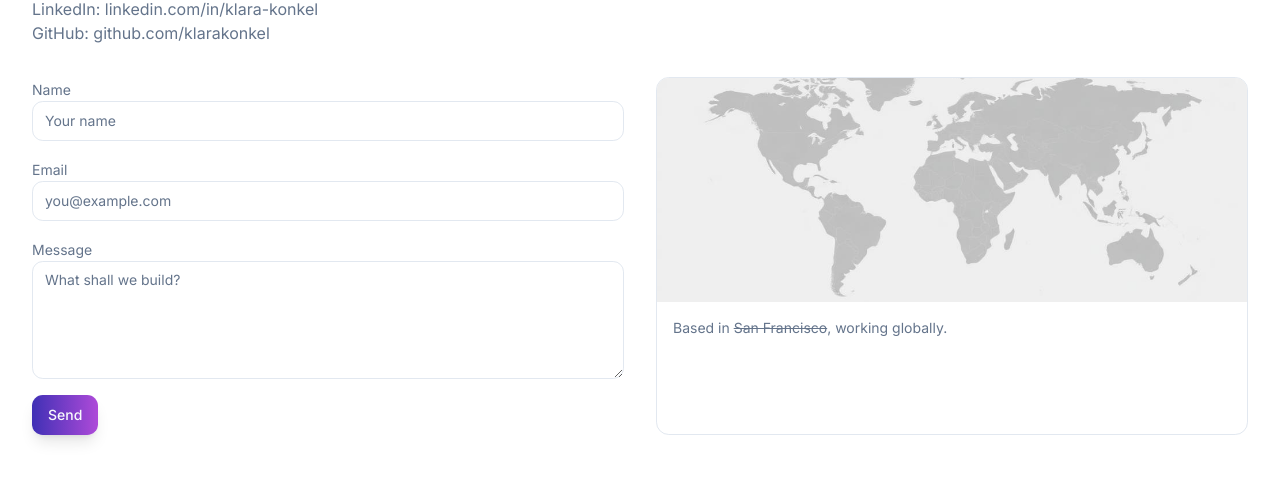
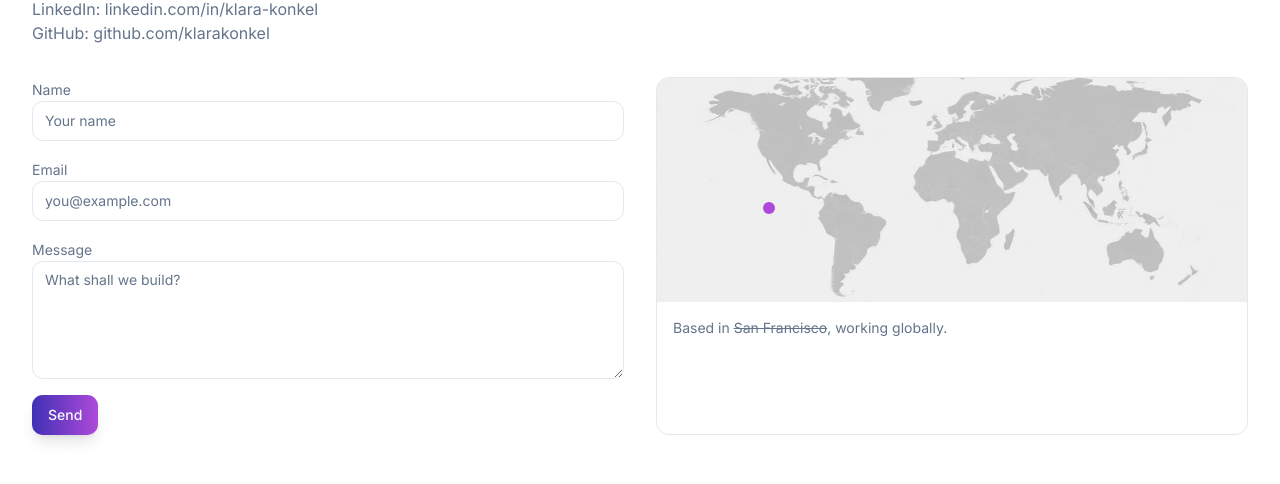
Before and after one commit to klarakonkel/klara-konkel-website, a React (Vite) app: page / in a window 1280 px wide. Shown: the part 2187-2671 px from the top of the page. Built offline with nearby package versions, Linux system fonts and the light colour scheme.

Commit message:
Revert "fixing SF dot"
This reverts commit 2a268f86f8bfa3036b857b00b7cd92e1065cd373.

```diff
--- a/src/components/sections/Contact.tsx
+++ b/src/components/sections/Contact.tsx
@@ -49,6 +49,9 @@ const Contact = () => {
 
         <div className="relative overflow-hidden rounded-lg border bg-card">
           <img src={worldMap} alt="Minimal world map for contact — based in San Francisco, working globally" loading="lazy" className="w-full h-56 object-cover" />
+          <div className="absolute inset-0 pointer-events-none">
+            <div className="absolute left-[18%] top-[35%] h-3 w-3 rounded-full bg-accent shadow-[var(--shadow-glow)]" title="San Francisco" />
+          </div>
           <p className="p-4 text-sm text-muted-foreground">
             Based in <span className="line-through">San Francisco</span>, working globally.
           </p>
```
